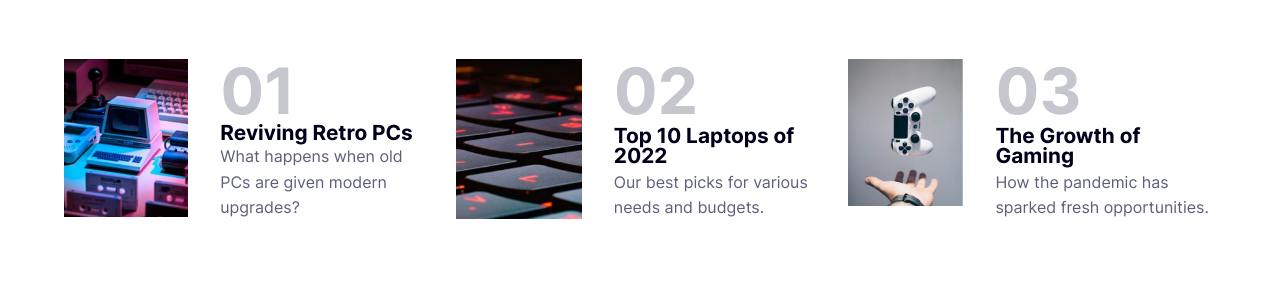
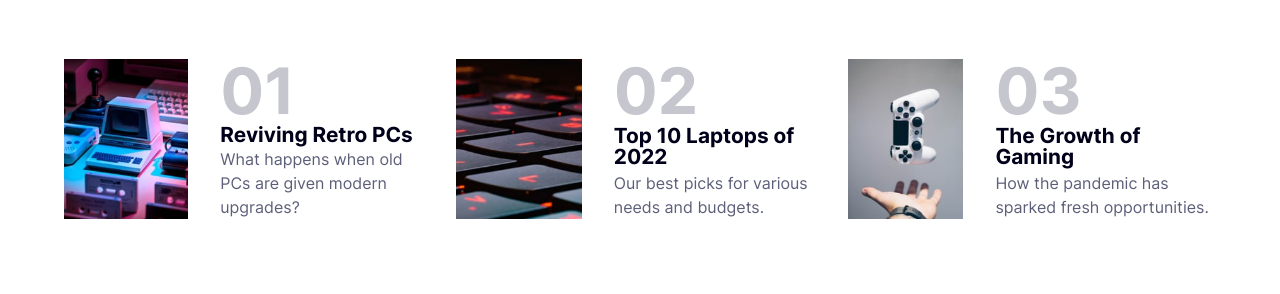
Before and after one commit to dapoadedire/news-homepage-main, a plain HTML site: page index.html in a window 1280 px wide. Shown: the part 779-1073 px from the top of the page. Drawn offline with Linux system fonts and the light colour scheme.

Commit message:
fix lower image alignment

```diff
--- a/style.css
+++ b/style.css
@@ -170,12 +170,13 @@ header ul li a:hover, .lower-item-text h3:hover{
   display: grid;
   grid-template-areas:
   "item-img item-text"
-  "item-img item-text" ;
+  "item-img item-text";
   gap: 2em;
 }
 
 .lower-item img{
   grid-area: item-img;
+  height: 100%;
 }
 
 
@@ -202,7 +203,7 @@ header ul li a:hover, .lower-item-text h3:hover{
   color: hsl(236, 13%, 42%);
   align-self: end;
   font-family: 'Inter-Regular';
-  line-height: 1.6em;
+  line-height: 1.5em;
 }
 
 .hamburger{
```
